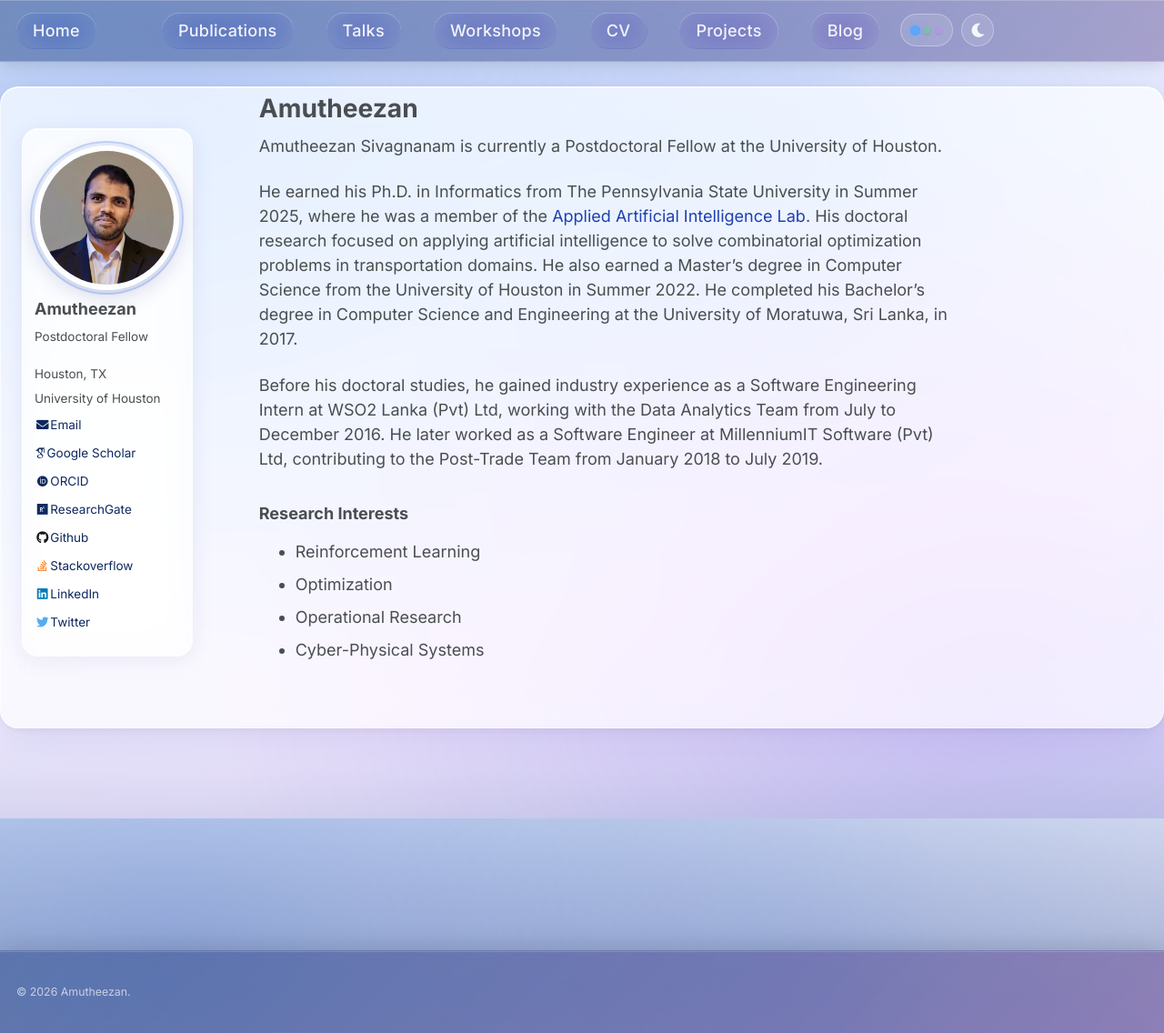
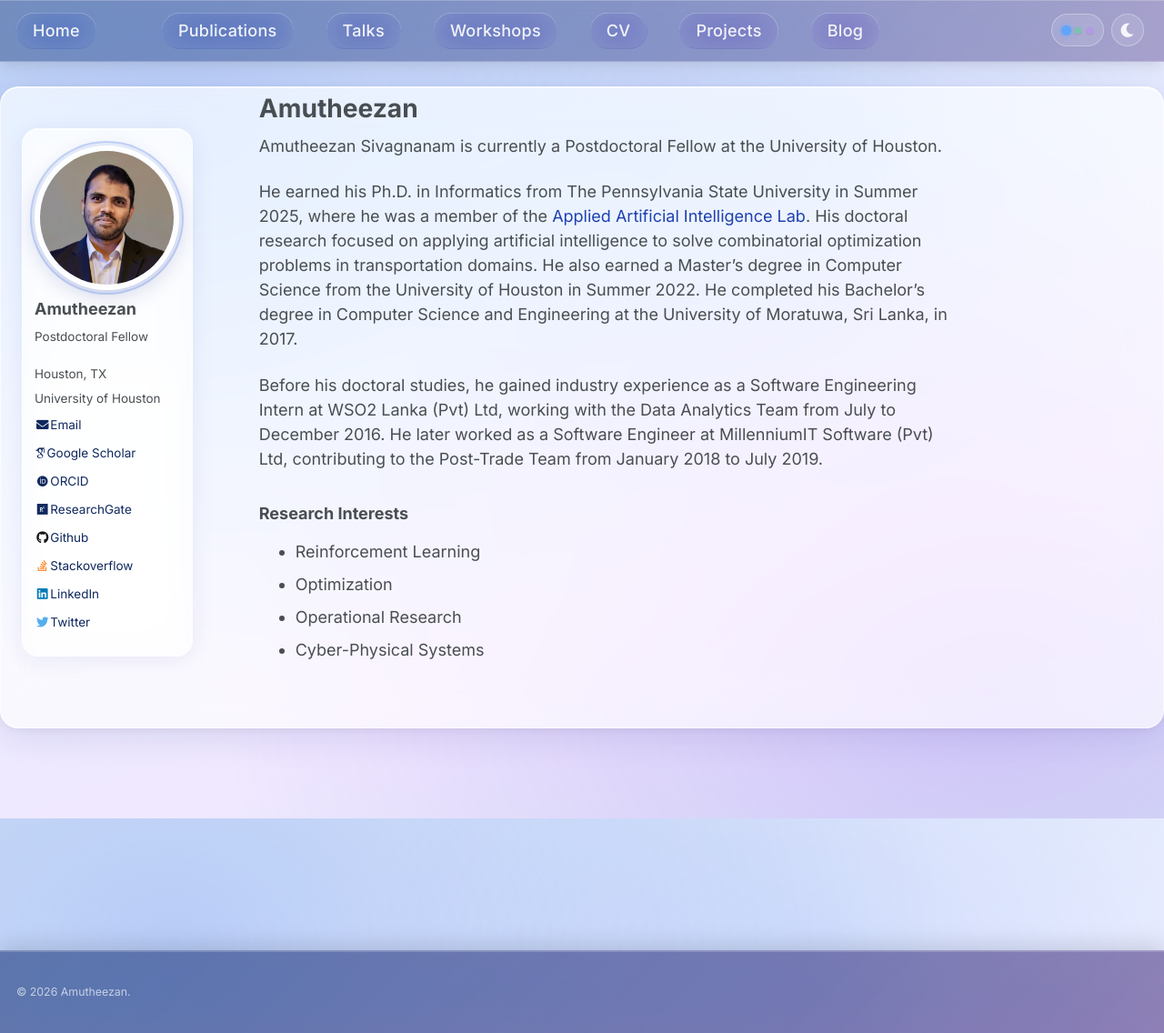
Before and after one commit to Amutheezan/amutheezan.github.io, a Jekyll site: the page built from _pages/about.md, in a window 1280 px wide and 1136 px high. Shown: the whole window at 91% size. Built offline with Jekyll 4.4.1, drawn with Linux system fonts in a browser that asks for light colours; some web fonts are replaced.

Commit message:
Move theme toggle buttons out of greedy-nav dropdown
Buttons were inside visible-links so the greedy nav JS moved them
into the mobile dropdown when space ran out. Fix:
- Remove toggle <li>s from visible-links; add a sibling
  div.masthead__controls outside the greedy-nav entirely
- Make .masthead__menu flexbox so controls are always pinned right
- Give .greedy-nav flex:1 so it fills remaining space and shrinks
  correctly on mobile; remove its 250px min-width floor
- Nav links (Publications, Talks etc.) still collapse into dropdown
  normally; toggle buttons are never affected

Co-Authored-By: Claude Sonnet 4.6 <noreply@anthropic.com>

```diff
--- a/_includes/masthead.html
+++ b/_includes/masthead.html
@@ -15,7 +15,10 @@
             {% endif %}
             <li class="masthead__menu-item"><a href="{{ domain }}{{ link.url }}">{{ link.title }}</a></li>
           {% endfor %}
-          <li class="masthead__menu-item masthead__menu-item--toggle">
+        </ul>
+        <ul class="hidden-links hidden"></ul>
+      </nav>
+      <div class="masthead__controls">
         <button
           class="color-theme-toggle"
           id="color-theme-toggle"
@@ -26,8 +29,6 @@
           <span class="color-theme-swatch color-theme-swatch--green"   title="Green"></span>
           <span class="color-theme-swatch color-theme-swatch--purple"  title="Purple"></span>
         </button>
-          </li>
-          <li class="masthead__menu-item masthead__menu-item--toggle">
         <button
           class="dark-mode-toggle"
           id="dark-mode-toggle"
@@ -37,10 +38,7 @@
           <i class="fas fa-sun  icon-sun"  aria-hidden="true"></i>
           <i class="fas fa-moon icon-moon" aria-hidden="true"></i>
         </button>
-          </li>
-        </ul>
-        <ul class="hidden-links hidden"></ul>
-      </nav>
       </div>
     </div>
   </div>
+</div>
--- a/_sass/_color-themes.scss
+++ b/_sass/_color-themes.scss
@@ -29,6 +29,7 @@
 
   &:hover {
     background: rgba(255, 255, 255, 0.22);
+    border-color: rgba(255, 255, 255, 0.55);
     transform: scale(1.06);
 
     .color-theme-swatch { opacity: 1; transform: scale(1.15); }
@@ -36,8 +37,7 @@
 
   &:active { transform: scale(0.95); }
 
-  &:focus { outline: none; }
-  &:focus-visible {
+  &:focus {
     outline: 2px solid rgba(255, 255, 255, 0.55);
     outline-offset: 2px;
   }
@@ -93,7 +93,6 @@ html[data-color-theme="green"] {
 
   body {
     background-color: #f0fdf4;
-    background-image: linear-gradient(to top, rgba(21, 128, 61, 0.28) 0%, transparent 20em);
   }
 
   #main {
@@ -121,10 +120,6 @@ html[data-color-theme="green"] {
       rgba(5,  90, 45, 0.58) 100%
     );
     border-top-color: rgba(255, 255, 255, 0.14);
-
-    &::before {
-      background: linear-gradient(to bottom, transparent 0%, rgba(21, 128, 61, 0.36) 100%);
-    }
   }
 
   /* Links */
@@ -213,11 +208,7 @@ html[data-color-theme="green"] {
 
 html[data-theme="dark"][data-color-theme="green"] {
 
-  body {
-    background-color: #052e16 !important;
-    background-image: linear-gradient(to top, rgba(6, 78, 36, 0.55) 0%, transparent 20em) !important;
-    color: #bbf7d0;
-  }
+  body { background-color: #052e16; color: #bbf7d0; }
 
   #main {
     background: rgba(5, 46, 22, 0.80);
@@ -252,10 +243,6 @@ html[data-theme="dark"][data-color-theme="green"] {
     );
     border-top-color: rgba(255, 255, 255, 0.10);
     color: rgba(255, 255, 255, 0.82);
-
-    &::before {
-      background: linear-gradient(to bottom, transparent 0%, rgba(6, 78, 36, 0.50) 100%);
-    }
   }
 
   a {
@@ -338,7 +325,6 @@ html[data-color-theme="purple"] {
 
   body {
     background-color: #faf5ff;
-    background-image: linear-gradient(to top, rgba(109, 40, 217, 0.28) 0%, transparent 20em);
   }
 
   #main {
@@ -366,10 +352,6 @@ html[data-color-theme="purple"] {
       rgba(76,  17, 160, 0.58) 100%
     );
     border-top-color: rgba(255, 255, 255, 0.14);
-
-    &::before {
-      background: linear-gradient(to bottom, transparent 0%, rgba(109, 40, 217, 0.36) 100%);
-    }
   }
 
   /* Links */
@@ -457,11 +439,7 @@ html[data-color-theme="purple"] {
 
 html[data-theme="dark"][data-color-theme="purple"] {
 
-  body {
-    background-color: #1e0a3c !important;
-    background-image: linear-gradient(to top, rgba(76, 17, 160, 0.55) 0%, transparent 20em) !important;
-    color: #ede9fe;
-  }
+  body { background-color: #1e0a3c; color: #ede9fe; }
 
   #main {
     background: rgba(30, 10, 60, 0.80);
@@ -496,10 +474,6 @@ html[data-theme="dark"][data-color-theme="purple"] {
     );
     border-top-color: rgba(255, 255, 255, 0.10);
     color: rgba(255, 255, 255, 0.82);
-
-    &::before {
-      background: linear-gradient(to bottom, transparent 0%, rgba(76, 17, 160, 0.50) 100%);
-    }
   }
 
   a {
--- a/_sass/_dark-mode.scss
+++ b/_sass/_dark-mode.scss
@@ -103,10 +103,6 @@ html[data-theme="dark"] {
     );
     border-top-color: rgba(255, 255, 255, 0.10);
     color: rgba(255, 255, 255, 0.82);
-
-    &::before {
-      background: linear-gradient(to bottom, transparent 0%, rgba(10, 18, 55, 0.50) 100%);
-    }
   }
 
   /* --- Links --- */
@@ -296,10 +292,10 @@ html[data-theme="dark"] {
   &:hover {
     background: rgba(255, 255, 255, 0.22);
     color: #ffffff;
+    border-color: rgba(255, 255, 255, 0.50);
   }
 
-  &:focus { outline: none; }
-  &:focus-visible {
+  &:focus {
     outline: 2px solid rgba(255, 255, 255, 0.55);
     outline-offset: 2px;
   }
--- a/_sass/_footer.scss
+++ b/_sass/_footer.scss
@@ -14,24 +14,6 @@
   bottom: 0em;
   height: auto;
   /* sticky footer fix end */
-  overflow: visible;
-
-  /* Gradient fade rising above the footer to smooth the gap with the page */
-  &::before {
-    content: '';
-    position: absolute;
-    bottom: 100%;
-    left: 0;
-    right: 0;
-    height: 14em;
-    background: linear-gradient(
-      to bottom,
-      transparent 0%,
-      rgba(30, 55, 120, 0.28) 100%
-    );
-    pointer-events: none;
-    z-index: -1;
-  }
   margin-top: 3em;
   color: rgba(255, 255, 255, 0.88);
   -webkit-animation: intro 0.3s both;
--- a/_sass/_masthead.scss
+++ b/_sass/_masthead.scss
@@ -46,12 +46,32 @@
 }
 
 .masthead__menu {
+  display: flex;
+  align-items: center;
+  gap: 0.5rem;
+
+  /* greedy nav takes all remaining space */
+  .greedy-nav {
+    flex: 1 1 0;
+    min-width: 0;
+  }
+
   ul {
     background: transparent;
     margin: 0;
     padding: 0;
     list-style-type: none;
   }
+}
+
+/* Always-visible toggle buttons — never enter the dropdown */
+.masthead__controls {
+  display: flex;
+  align-items: center;
+  gap: 0.4rem;
+  flex-shrink: 0;
+  margin-left: auto;
+  padding-right: 0.25rem;
 }
 
 .masthead__menu-item {
--- a/_sass/_navigation.scss
+++ b/_sass/_navigation.scss
@@ -183,7 +183,7 @@
 
 .greedy-nav {
   position: relative;
-  min-width: 250px;
+  min-width: 0;
   background: transparent;
 
   a {
```
Lines whose indentation alone changed are shown as unchanged.
